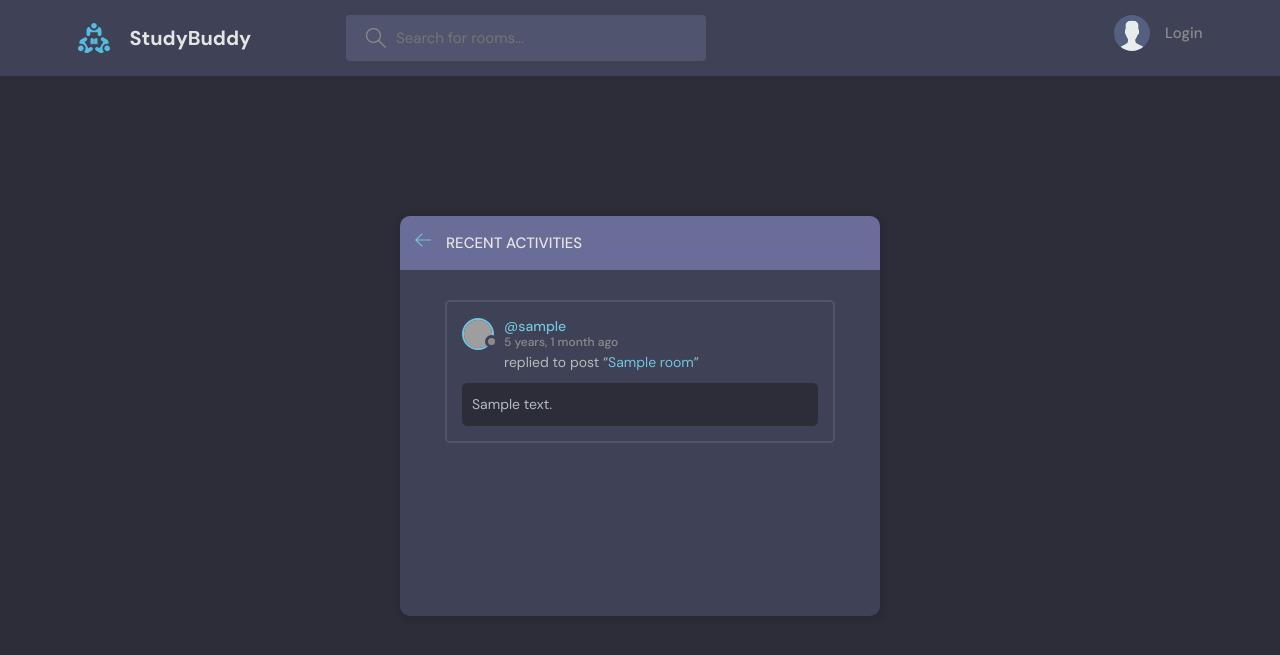
After one commit to BIGWOJ/Mini_Discord, a Django app: page /activity/ in a window 1280 px wide. The commit adds this page. Shown: the top 655 px of the page. Run offline with Django 5.2, Linux system fonts and the light colour scheme; tables that the repository leaves empty hold one stand-in row (values such as "Sample post"); grey boxes are pictures that could not be loaded.

Commit message:
Recent activities and browse topics pages added

```diff
--- /dev/null
+++ b/project/base/templates/base/activity.html
@@ -0,0 +1,62 @@
+{%extends 'main.html'%}
+
+{%block content%}
+
+<main class="layout">
+  <div class="container">
+    <div class="layout__box">
+      <div class="layout__boxHeader">
+        <div class="layout__boxTitle">
+          <a href="{%url 'home'%}">
+            <svg version="1.1" xmlns="http://www.w3.org/2000/svg" width="32" height="32" viewBox="0 0 32 32">
+              <title>arrow-left</title>
+              <path
+                d="M13.723 2.286l-13.723 13.714 13.719 13.714 1.616-1.611-10.96-10.96h27.625v-2.286h-27.625l10.965-10.965-1.616-1.607z">
+              </path>
+            </svg>
+          </a>
+          <h3>Recent Activities</h3>
+        </div>
+      </div>
+
+      <div class="activities-page layout__body">
+        {%for message in room_messages%}
+        <div class="activities__box">
+          <div class="activities__boxHeader roomListRoom__header">
+            <a href="{%url 'user_profile' message.user.id%}" class="roomListRoom__author">
+              <div class="avatar avatar--small">
+                <img src="https://randomuser.me/api/portraits/women/11.jpg" />
+              </div>
+              <p>
+                @{{message.user}}
+                <span>{{message.created|timesince}} ago</span>
+              </p>
+            </a>
+
+            {%if request.user == message.user%}
+            <div class="roomListRoom__actions">
+              <a href="{%url 'delete_message' message.id%}">
+                <svg version="1.1" xmlns="http://www.w3.org/2000/svg" width="32" height="32" viewBox="0 0 32 32">
+                  <title>remove</title>
+                  <path
+                    d="M27.314 6.019l-1.333-1.333-9.98 9.981-9.981-9.981-1.333 1.333 9.981 9.981-9.981 9.98 1.333 1.333 9.981-9.98 9.98 9.98 1.333-1.333-9.98-9.98 9.98-9.981z">
+                  </path>
+                </svg>
+              </a>
+            </div>
+            {%endif%}
+          </div>
+          <div class="activities__boxContent">
+            <p>replied to post “<a href="{%url 'room' message.room.id%}">{{message.room}}</a>”</p>
+            <div class="activities__boxRoomContent">
+              {{message.body}}
+            </div>
+          </div>
+        </div>
+        {%endfor%}
+      </div>
+    </div>
+  </div>
+</main>
+
+{%endblock content%}
--- a/project/base/templates/base/topics_component.html
+++ b/project/base/templates/base/topics_component.html
@@ -14,11 +14,11 @@
         {%endfor%}
 
     </ul>
-    <button class="btn btn--link" href="topics.html">
+    <a class="btn btn--link" href="{%url 'topics'%}">
         More
         <svg version="1.1" xmlns="http://www.w3.org/2000/svg" width="32" height="32" viewBox="0 0 32 32">
             <title>chevron-down</title>
             <path d="M16 21l-13-13h-3l16 16 16-16h-3l-13 13z"></path>
         </svg>
-    </button>
+    </a>
 </div>
--- a/project/base/urls.py
+++ b/project/base/urls.py
@@ -17,4 +17,6 @@ urlpatterns = [
 
     path('update_user/', views.update_user, name='update_user'),
 
+    path('topics/', views.topics_page, name='topics'),
+    path('activity/', views.activity_page, name='activity'),
 ]
--- a/project/base/views.py
+++ b/project/base/views.py
@@ -82,8 +82,8 @@ def home(request):
             Q(name__icontains=query) |
             Q(description__icontains=query)
         )
-
-    topics = Topic.objects.all()
+    # Getting first 5 topics
+    topics = Topic.objects.all()[0:5]
     room_count = rooms.count()
     room_messages = Message.objects.all().filter(Q(room__topic__name__icontains=query))
 
@@ -229,3 +229,17 @@ def update_user(request):
 
     context = {'form': form}
     return render(request, 'base/update_user.html', context)
+
+def topics_page(request):
+    if request.GET.get('query') != None:
+        query = request.GET.get('query')
+    else:
+        query = ''
+    topics = Topic.objects.filter(name__icontains=query)
+    context = {"topics": topics}
+    return render(request, 'base/topics.html', context)
+
+def activity_page(request):
+    room_messages = Message.objects.all()
+    context = {"room_messages": room_messages}
+    return render(request, 'base/activity.html', context)
```
Also changed, not shown: project/base/templates/base/home.html (+4 -4 lines), project/base/templates/base/topics.html (added, +52 -0 lines).
